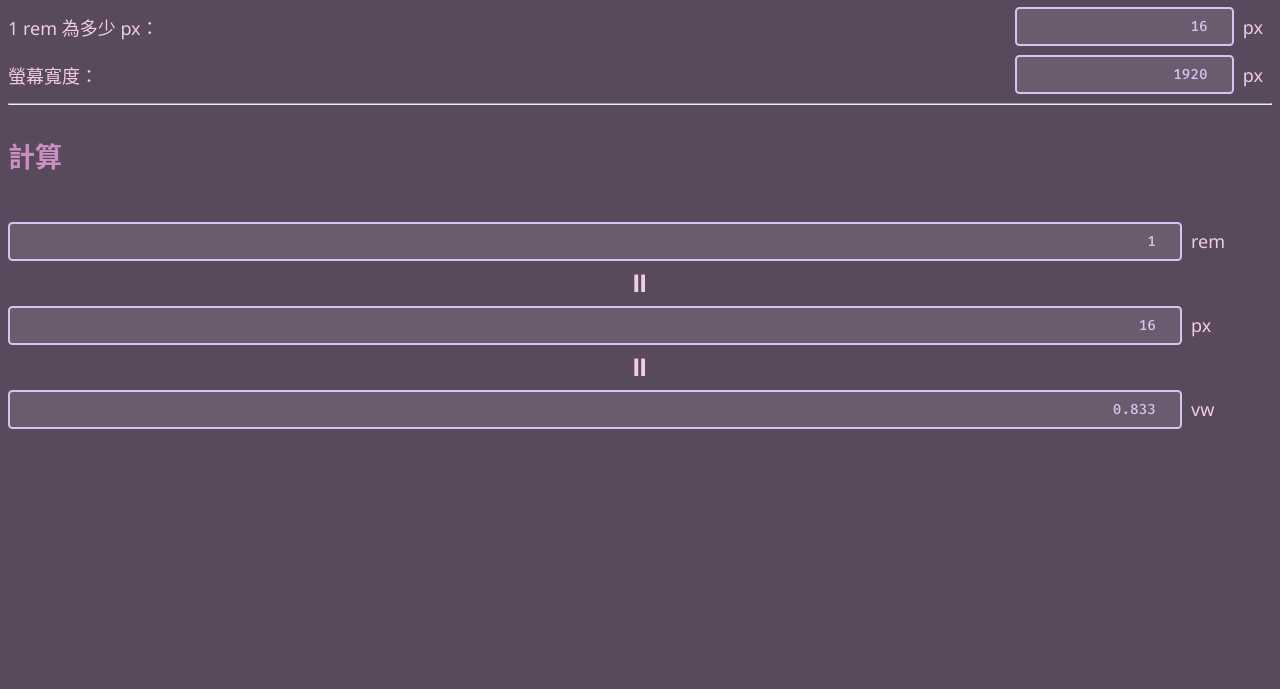
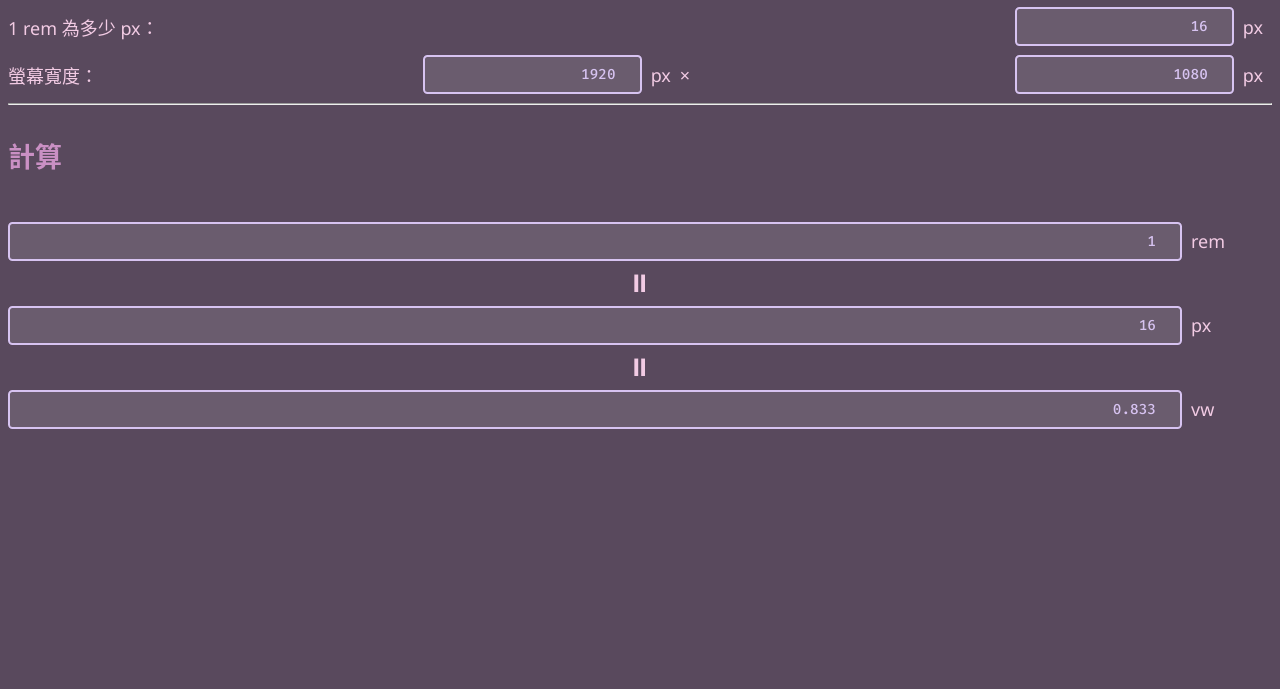
Before and after one commit to shiyou0130011/Webdesign-Calauator, a website: page src/index.html in a window 1280 px wide. Shown: the part 111-800 px from the top of the page. Drawn offline with Linux system fonts and the light colour scheme.

Commit message:
#5 新增高度的 input

```diff
--- a/src/index.html
+++ b/src/index.html
@@ -32,6 +32,8 @@
 			<div>
 				<label for="vw">螢幕寬度</label><span>：</span>
 				<input id="vw" type="number" step="1" value="1920" min="1" /><span class="unit">px</span>
+				<span>×</span>
+				<input id="vh" type="number" step="1" value="1080" min="1" /><span class="unit">px</span>
 			</div>
 		</div>
 
```
